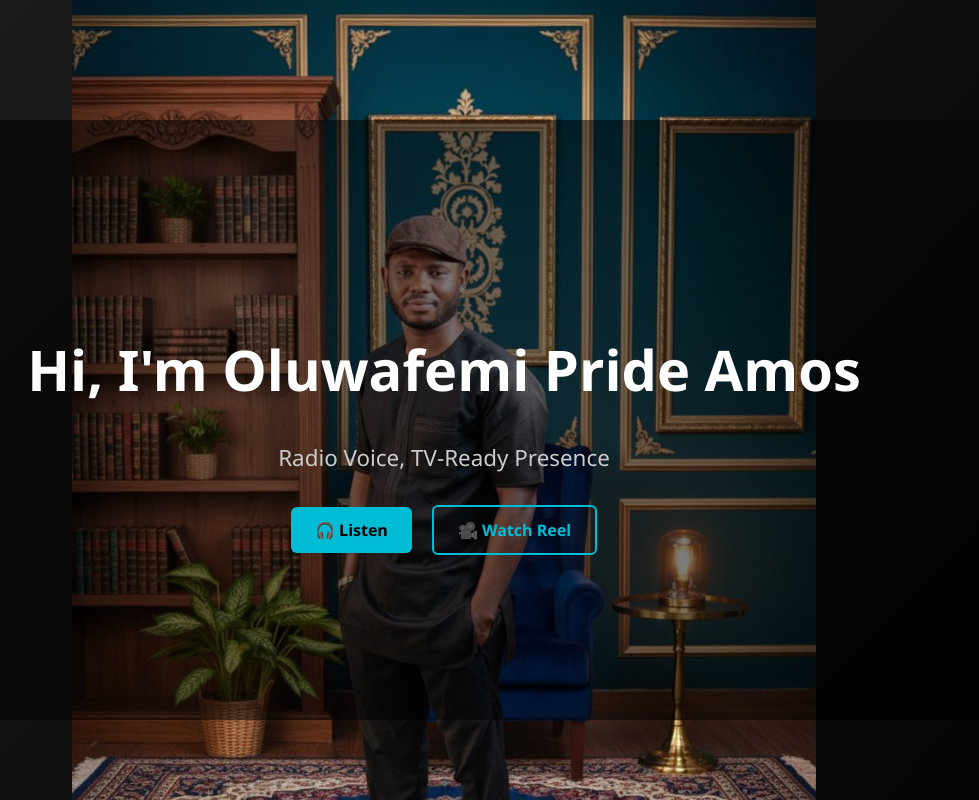
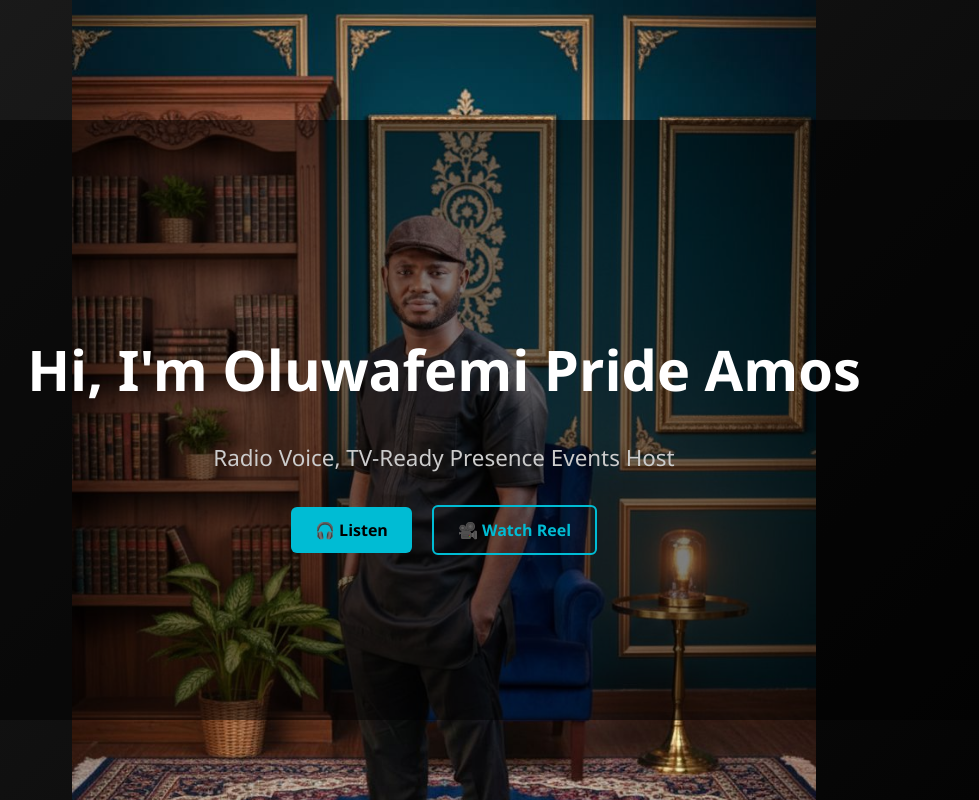
Before and after one commit to OyedamolaM/AMOS-PRIDE-RADIO-PRESENTERPORTFOLIO, a React (Vite) app: page / in a window 1280 px wide. Shown: the top 800 px of the page, without its empty margins (196-1175 px from the left). Built offline with nearby package versions, Linux system fonts and the light colour scheme.

Commit message:
chore: edit hero text and education text

```diff
--- a/src/App.jsx
+++ b/src/App.jsx
@@ -59,7 +59,7 @@ export default function App() {
         />
         <div className="overlay">
           <h1 className="hero-title">Hi, I'm Oluwafemi Pride Amos</h1>
-          <p className="hero-subtitle">Radio Voice, TV-Ready Presence</p>
+          <p className="hero-subtitle">Radio Voice, TV-Ready Presence Events Host</p>
           <div className="hero-buttons">
             <a href="#media" className="btn">
               🎧 Listen
@@ -204,7 +204,7 @@ export default function App() {
 </ul>
 
 <h3>Education</h3>
-<p>B.Sc. Information Technology, National Open University of Nigeria, Akure, Ondo State, 2019 (Certificate received and dated March 2023)</p>
+<p>B.Sc. Information Technology, National Open University of Nigeria, Akure, Ondo State.</p>
 
         {/* Contact Section */}
         <section className="section" id="contact">
```
